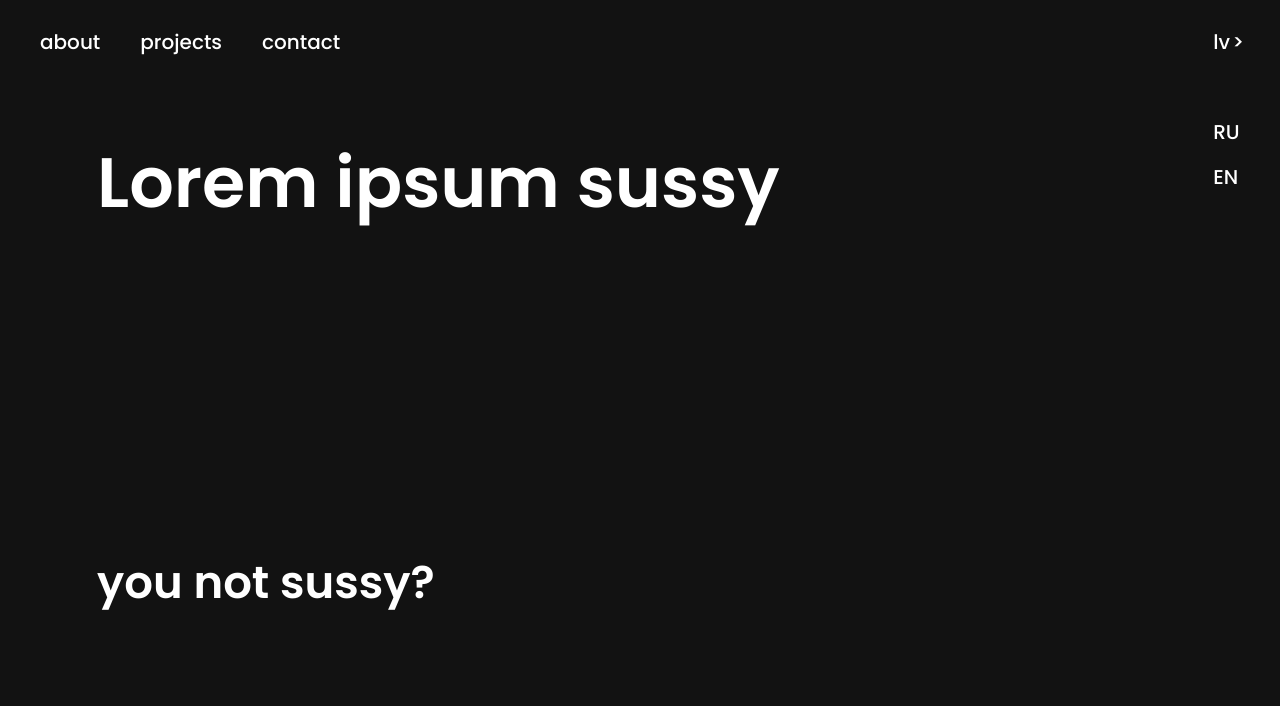
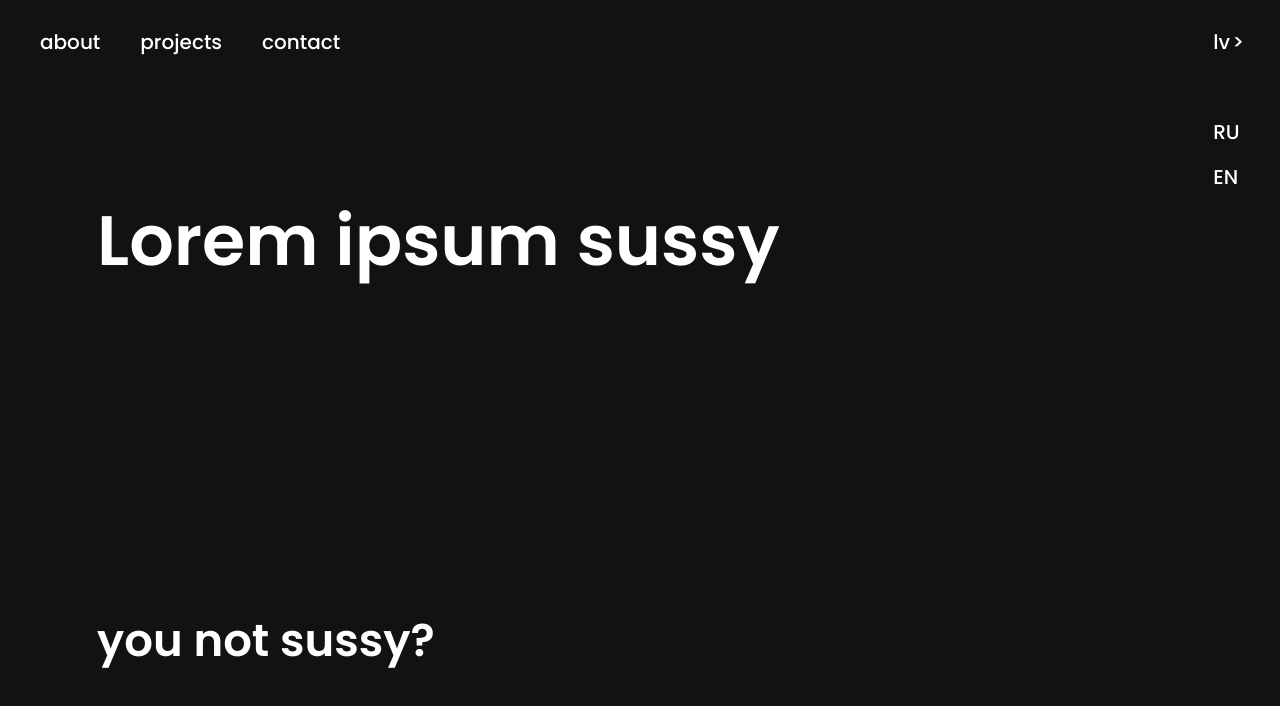
Before and after one commit to NytroByte/NytroByteWebPage, a React (Create React App) app: page / in a window 1280 px wide. Shown: the top 706 px of the page. Built offline with nearby package versions, Linux system fonts and the light colour scheme.

Commit message:
landing page editing

```diff
--- a/src/index.css
+++ b/src/index.css
@@ -79,18 +79,18 @@ body {
 .h2_text {
     font-size: 70px;
     font-weight: 600;
-    margin: 0;
     margin-left: 97px;
     width: 100%;
+    height: auto;
 }
 
 .h3_text {
     font-size: 45px;
     font-weight: 600;
-    margin: 0;
     margin-left: 97px;
 
     width: 100%;
+    height: auto;
 }
 
 .h2_text h2 {
```
